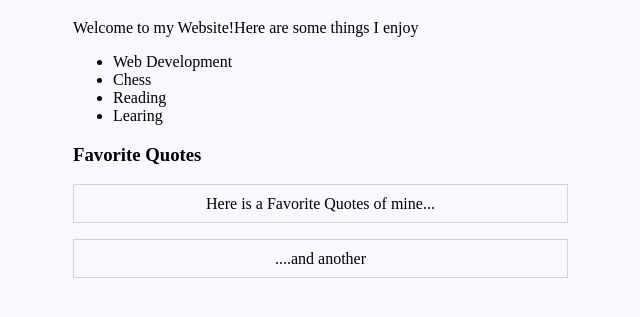
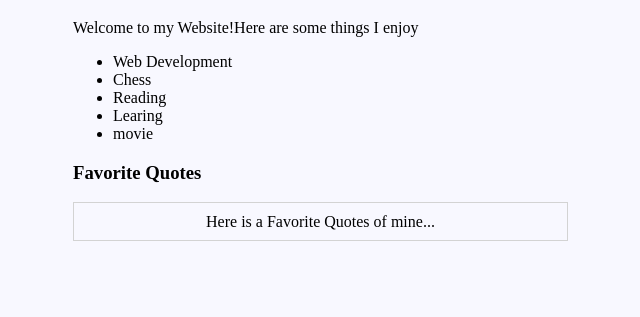
Before and after one commit to Anandra-Singh/Stackroute_team_cgiwave4, a plain HTML site: page index.html in a window 1280 px wide. Shown: the part 61-378 px from the top of the page, without its empty margins (251-891 px from the left). Drawn offline with Linux system fonts and the light colour scheme.

Commit message:
second commit

```diff
--- a/index.html
+++ b/index.html
@@ -21,13 +21,13 @@
                 <li>Chess</li>
                 <li>Reading</li>
                 <li>Learing</li>
+                <li>movie</li>
             </ul>
         </div>
         <div>
             <h3>Favorite Quotes</h3>
         </div>
         <p class="blocks">Here is a Favorite Quotes of mine...</p>
-        <p class="blocks">....and another</p>
     </div>
 </body>
 </html>
```
